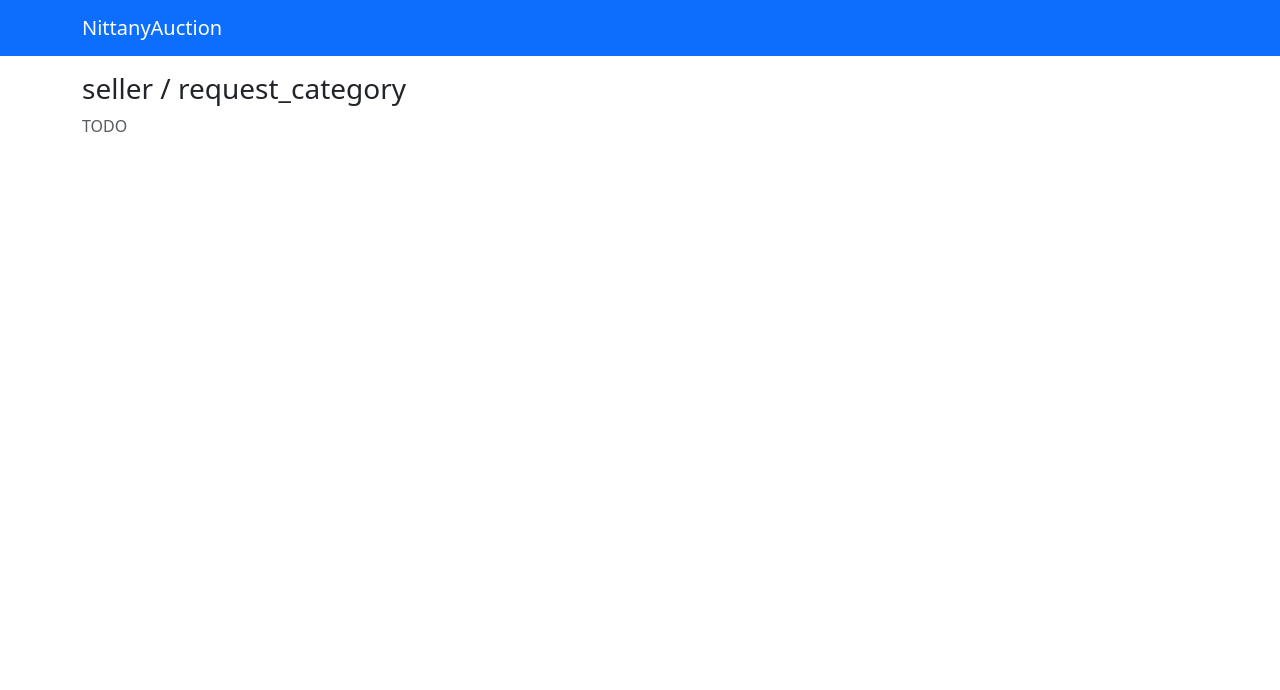
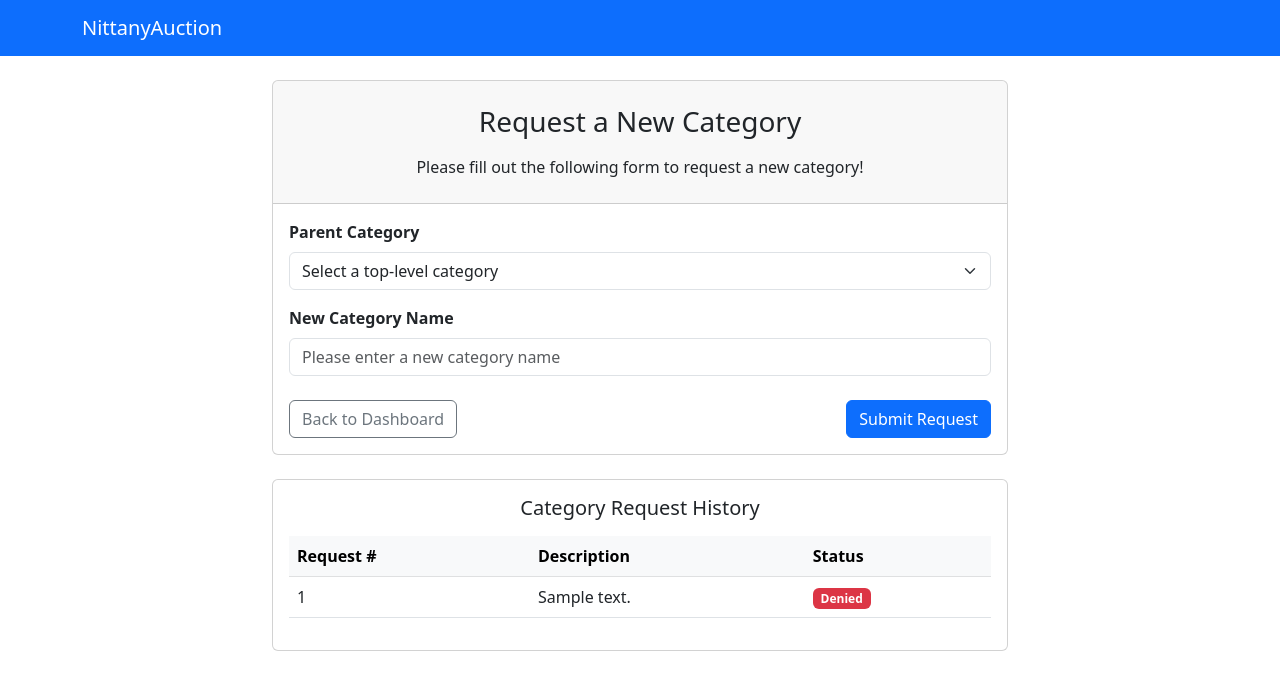
Before and after one commit to fzhou1010/nittanyauction-phase2, a Flask app: template templates/seller/request_category.html in a window 1280 px wide. Shown: the top 690 px of the page. Run offline with Flask 3, Linux system fonts and the light colour scheme; the template is opened without the code that fills it: most values are stand-ins (such as "Sample title", 1, 10 or a date in 2020).

Commit message:
feat: implemented request category page for sellers

```diff
--- a/templates/seller/dashboard.html
+++ b/templates/seller/dashboard.html
@@ -4,6 +4,7 @@
 <div class="row justify-content-center mt-5">
     <div class="col-md-6 text-center mb-5">
         <h2 class="">Seller Dashboard</h2>
+        <small>Welcome back, <strong>{{session['email']}}</strong></small>
     </div>
     <!-- Hero Section : Quick Access to some Aggregate Data-->
     <div class="row col-md-8">
@@ -40,7 +41,6 @@
         </div>
     </div>
     <!-- Listing Dashboard -->
-    <!-- should use tabs instead -->
     <ul class="nav nav-tabs" role="tablist">
         <li id="active_questions" class="nav-item">
             <button class="nav-link active" data-bs-toggle="tab" data-bs-target="#active_listings_table">
--- a/templates/seller/request_category.html
+++ b/templates/seller/request_category.html
@@ -1,5 +1,117 @@
 {% extends "base.html" %}
+{% block title %}Request New Category{% endblock %}
 {% block content %}
-<h3>seller / request_category</h3>
-<p class="text-muted">TODO</p>
+<div class="row justify-content-center mt-4">
+    <div class="col-md-8">
+        <div class="card">
+            <div class="card-header">
+                <h3 class="card-title text-center my-3">Request a New Category</h3>
+                <p class="text-center">Please fill out the following form to request a new category!</p>
+            </div>
+            <!-- Request Form -->
+            <div class="card-body">
+                <form method="POST">
+                    <div class="mb-3">
+                        <label class="form-label"><strong>Parent Category</strong></label>
+                        <select name="parent_category" id="parent_category" class="form-select" required>
+                            <option value="">Select a top-level category</option>
+                            <!-- loop through all of the root categories and add as a option in dropdown -->
+                            {% for cat in root_categories %}
+                            <option value="{{ cat['category_name'] }}">{{ cat['category_name'] }}</option>
+                            {% endfor %}
+                        </select>
+                    </div>
+
+                    <!-- we want to load subcategories dynamically using js -->
+                    <div class="mb-3" id="sub_categories" style="display:none;">
+                        <label class="form-label"><strong>Subcategory (optional)</strong></label>
+                        <select name="sub_category" id="sub_category" class="form-select">
+                            <option value="">Select a sub-category here</option>
+                        </select>
+                        <small class="text-muted">If you wish to place a new category under a sub-category of the parent category, please select it here. Otherwise, the category will be placed directly under the parent category </small>
+                    </div>
+
+                    <div class="mb-3">
+                        <label for="new_category" class="form-label"><strong>New Category Name</strong></label>
+                        <input type="text" name="new_category" id="new_category" class="form-control" placeholder="Please enter a new category name" required>
+                    </div>
+
+                    <div class="d-flex justify-content-between mt-4">
+                        <a href="{{ url_for('seller.dashboard') }}" class="btn btn-outline-secondary">Back to Dashboard</a>
+                        <button type="submit" class="btn btn-primary">Submit Request</button>
+                    </div>
+                </form>
+            </div>
+        </div>
+
+        <!-- Past Requests -->
+        {% if my_requests %}
+        <div class="card mt-4">
+            <div class="card-body">
+                <h5 class="card-title text-center mb-3">Category Request History</h5>
+                <table class="table table-hover align-middle">
+                    <thead class="table-light">
+                        <tr>
+                            <th>Request #</th>
+                            <th>Description</th>
+                            <th>Status</th>
+                        </tr>
+                    </thead>
+                    <tbody>
+                        {% for req in my_requests %}
+                        <tr>
+                            <td>{{ req['request_id'] }}</td>
+                            <td>{{ req['request_desc'] }}</td>
+                            <td>
+                                {% if req['request_status'] == 0 %}
+                                    <span class="badge bg-warning text-dark">Pending</span>
+                                {% elif req['request_status'] == 1 %}
+                                    <span class="badge bg-success">Approved</span>
+                                {% else %}
+                                <!-- If the request is rejected -->
+                                    <span class="badge bg-danger">Denied</span>
+                                {% endif %}
+                            </td>
+                        </tr>
+                        {% endfor %}
+                    </tbody>
+                </table>
+            </div>
+        </div>
+        {% endif %}
+    </div>
+</div>
+
+<script>
+//we want to retrieve the category hierarchy dictionary to use in JavaScript to dynamically load sub-categories
+const hierarchy = {{ category_hierarchy | tojson }}; //convert the dicitonary to json using jinja
+
+const parentSelect = document.getElementById('parent_category');
+const subGroup = document.getElementById('sub_categories');
+const subSelect = document.getElementById('sub_category');
+
+// add event listener for when the parent select value is changed
+parentSelect.addEventListener('change', function() {
+    const parent = this.value;
+    // clear subcategory options
+    subSelect.innerHTML = '<option value="">Select a sub-category here</option>';
+    //if the parent hierarchy is selected, and there is a corresponding parent hierarchy in the dictionary
+    if (parent && hierarchy[parent] && hierarchy[parent].length > 0) {
+        const sub_categories = hierarchy[parent];
+        for (let i = 0; i < sub_categories.length; i++){
+            //create options for each sub category for the parent under sub-category select
+            const subcat_option = document.createElement('option');
+            subcat_option.value = sub_categories[i];
+            subcat_option.textContent = sub_categories[i];
+            subSelect.appendChild(subcat_option); //add the option to the dropdown select
+        }
+        // render this section
+        subGroup.style.display = 'block';
+    }
+    // if there are no change then this section shouldnt be displayed
+    else {
+        subGroup.style.display = 'none';
+    }
+});
+</script>
 {% endblock %}
```
Also changed, not shown: routes/seller.py (+79 -3 lines).
